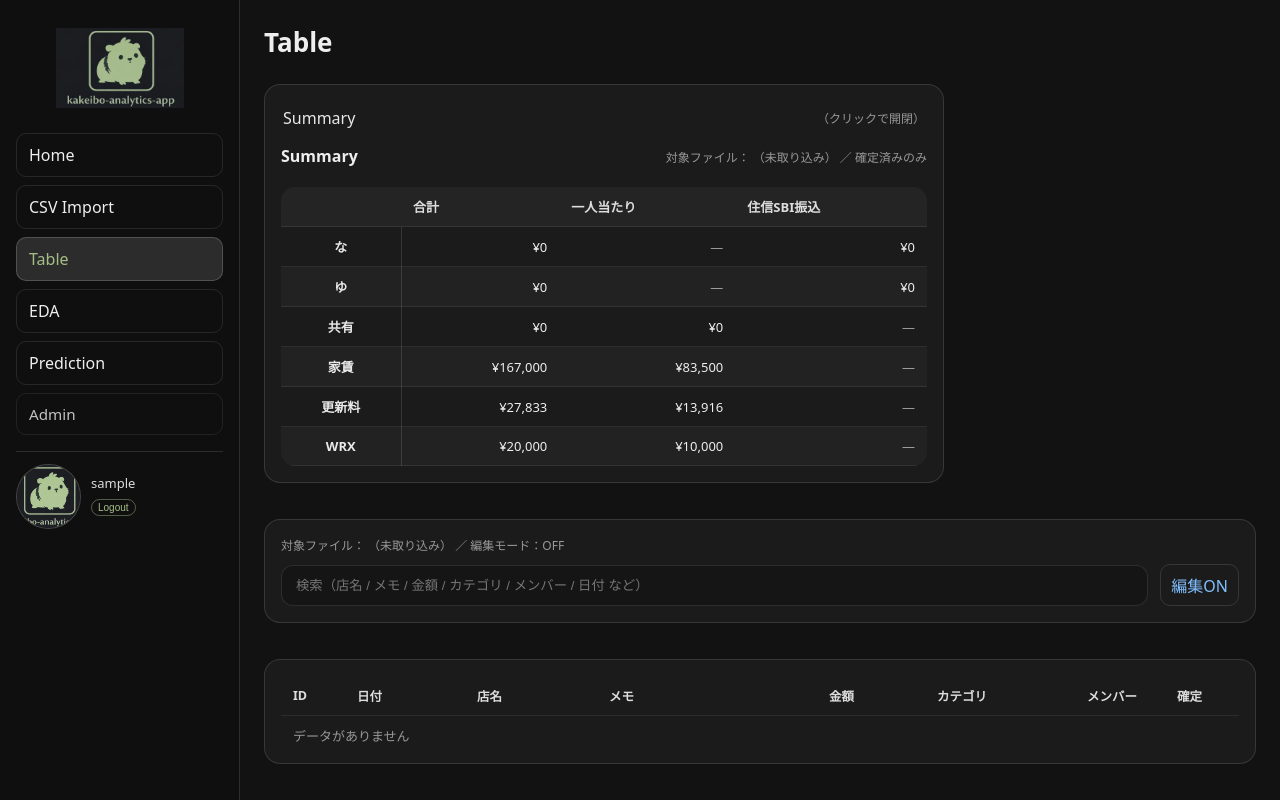
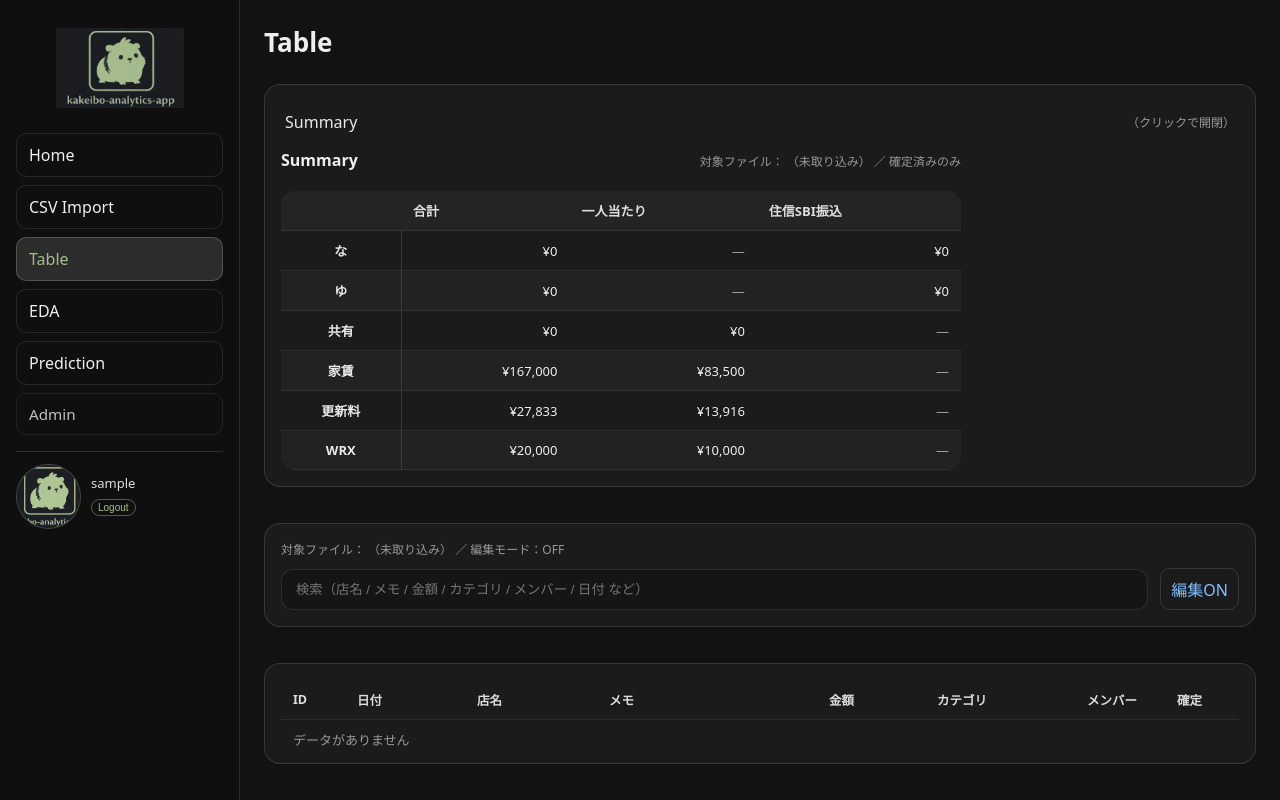
Before and after one commit to yoshimu-urami-nats/kakeibo-analytics-app, a Django app: page /transactions/ in a window 1280 px wide. Run offline with Django 5.2, Linux system fonts and the light colour scheme; the visitor is signed in with stand-in values (Sample User, id 1); data that the repository does not hold is empty.

Commit message:
サマリ背景調整

```diff
--- a/static/app_min.css
+++ b/static/app_min.css
@@ -613,10 +613,25 @@ h1{ margin: 0 0 12px; font-size: 26px; }
   margin: 0 0 12px 0;  /* 左寄せ */
 }
 
-/* ===== Summary panel (card統一) ===== */
-.summary-panel{
-  max-width: 680px;   /* 小さめ＆左上に詰める */
-  margin: 0 0 12px 0; /* 左寄せ */
+/* ===== Summary: 外枠は他カードと同じ幅 / 中身だけ小さく ===== */
+.summary-shell{
+  /* card と同じ見た目は .card が持ってるので、ここは余白調整だけでもOK */
+  margin: 0 0 12px 0;
+}
+
+.summary-shell .acc > summary{
+  /* 見出しの行はカードの中で少しだけ余白を整える */
+  padding: 10px 4px;
+}
+
+/* 中身だけコンパクト幅にする */
+.summary-content{
+  max-width: 680px;   /* ←ここが“テーブルサイズを変えない”肝 */
+}
+
+/* 左寄せ＆上詰め */
+.summary-content{
+  margin: 0;          /* 左寄せ */
 }
 
 /* details自体はカードの中で“枠なし”にする */
--- a/transactions/templates/transactions/transaction_list.html
+++ b/transactions/templates/transactions/transaction_list.html
@@ -8,13 +8,15 @@
   <!-- ▼▼ summaryここから ▼▼ -->
   {% load humanize %}
 
-  <div class="card summary-panel">
+  <div class="card summary-shell">
     <details class="acc" open>
       <summary class="acc-title">
         <span>Summary</span>
         <span class="muted">（クリックで開閉）</span>
       </summary>
 
+      <!-- ★内側だけ幅を制限する -->
+      <div class="summary-content">
         <div class="summary-inner">
           <div class="summary-head">
             <h2 class="h2">Summary</h2>
@@ -81,9 +83,9 @@
             </tbody>
           </table>
         </div>
+      </div>
     </details>
   </div>
-
   <!-- ▲▲ summaryここまで ▲▲ -->
 
   <div class="card table-head">
```
Lines whose indentation alone changed are shown as unchanged.
